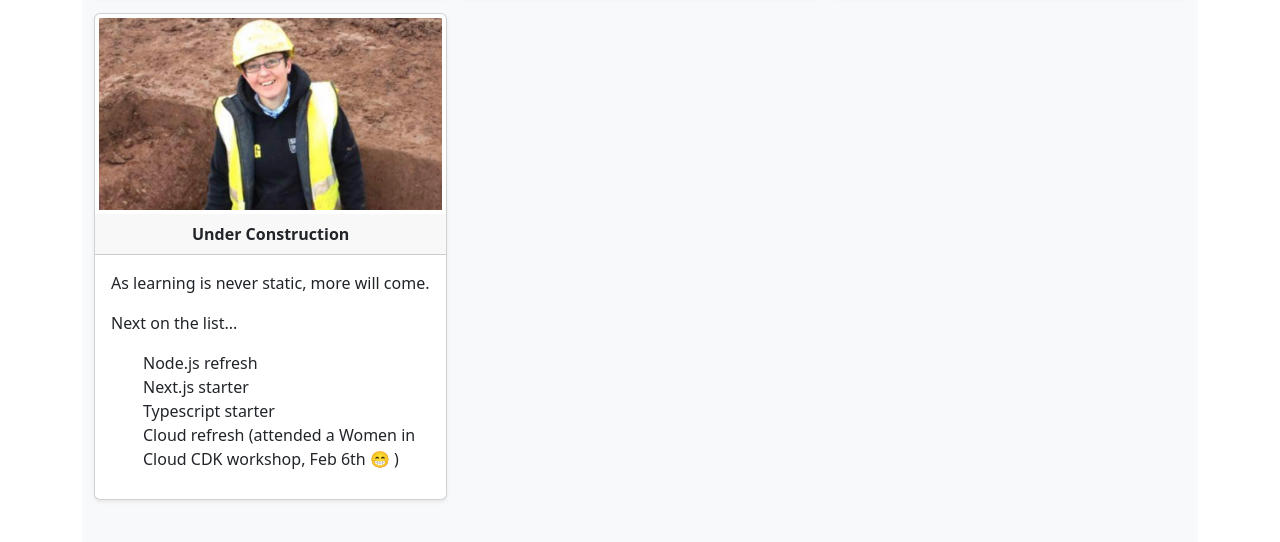
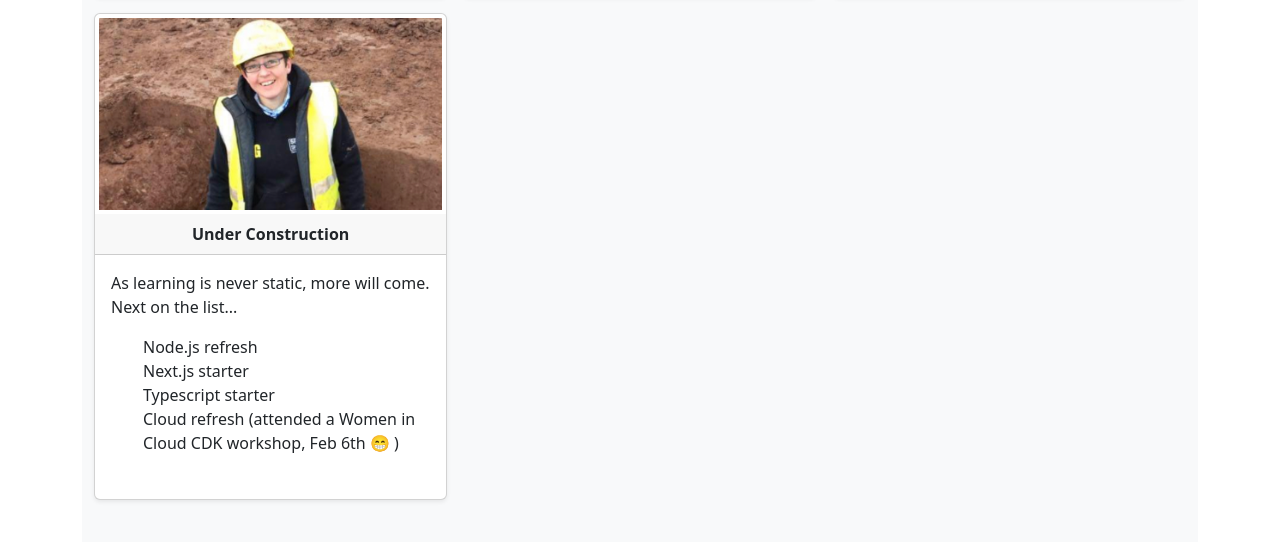
Before and after one commit to AndiG-BM/Resume, a plain HTML site: page index.html in a window 1280 px wide. Shown: the part 2479-3021 px from the top of the page. Drawn offline with nearby package versions, Linux system fonts and the light colour scheme.

Commit message:
tidied up last project alignment

```diff
--- a/index.html
+++ b/index.html
@@ -433,9 +433,9 @@ Used as an exercise to write javascript from scratch.
 									</text>
 								<div class="card-body">
 									<p class="card-text">
-										As learning is never static, more will come.
+										As learning is never static, more will come. Next on the list...
 									</p>
-									<p class="card-text">Next on the list...</p>
+
 									<ul class="no-list">
 										<li>Node.js refresh</li>
 										<li>Next.js starter</li>
```
